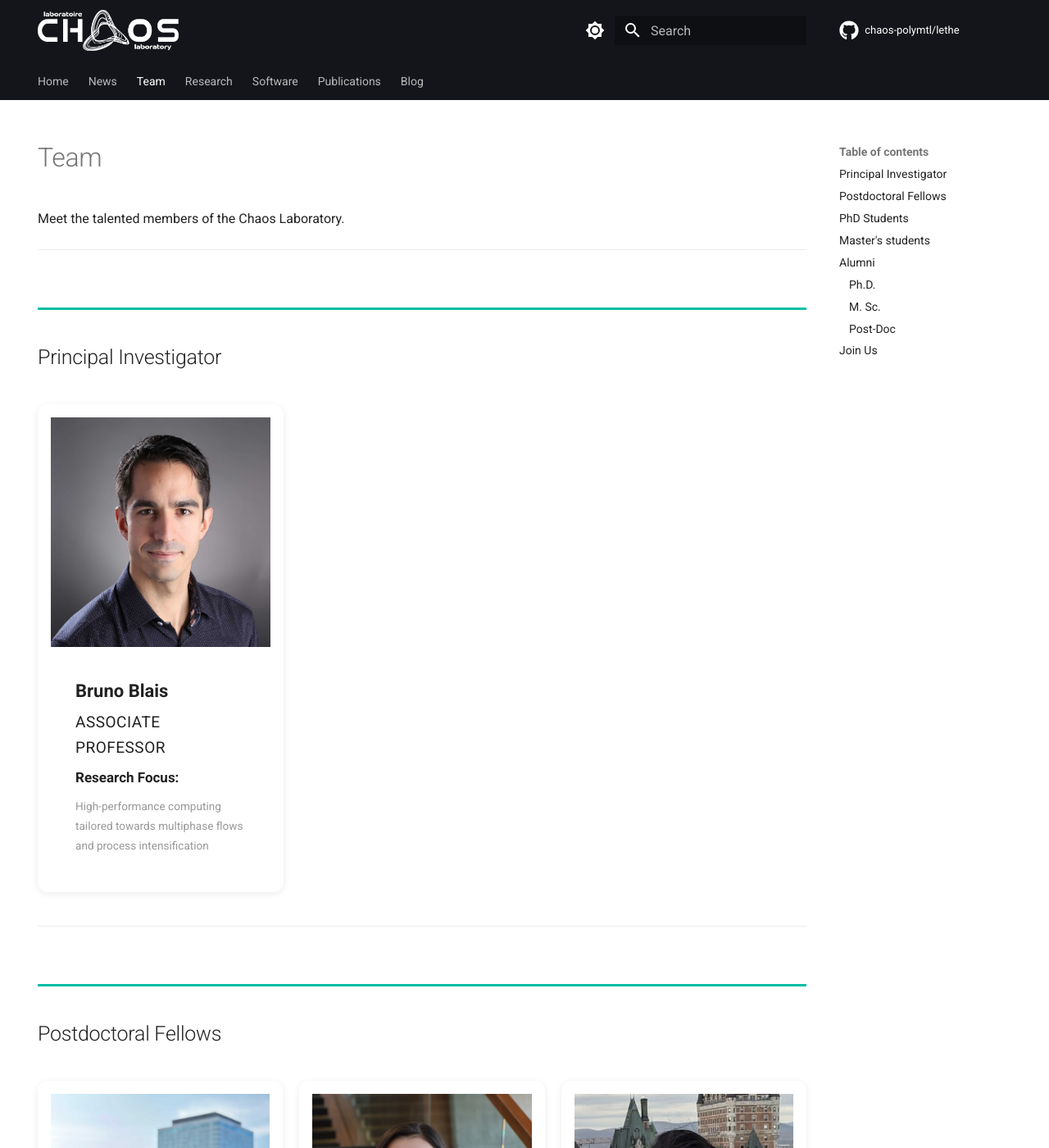
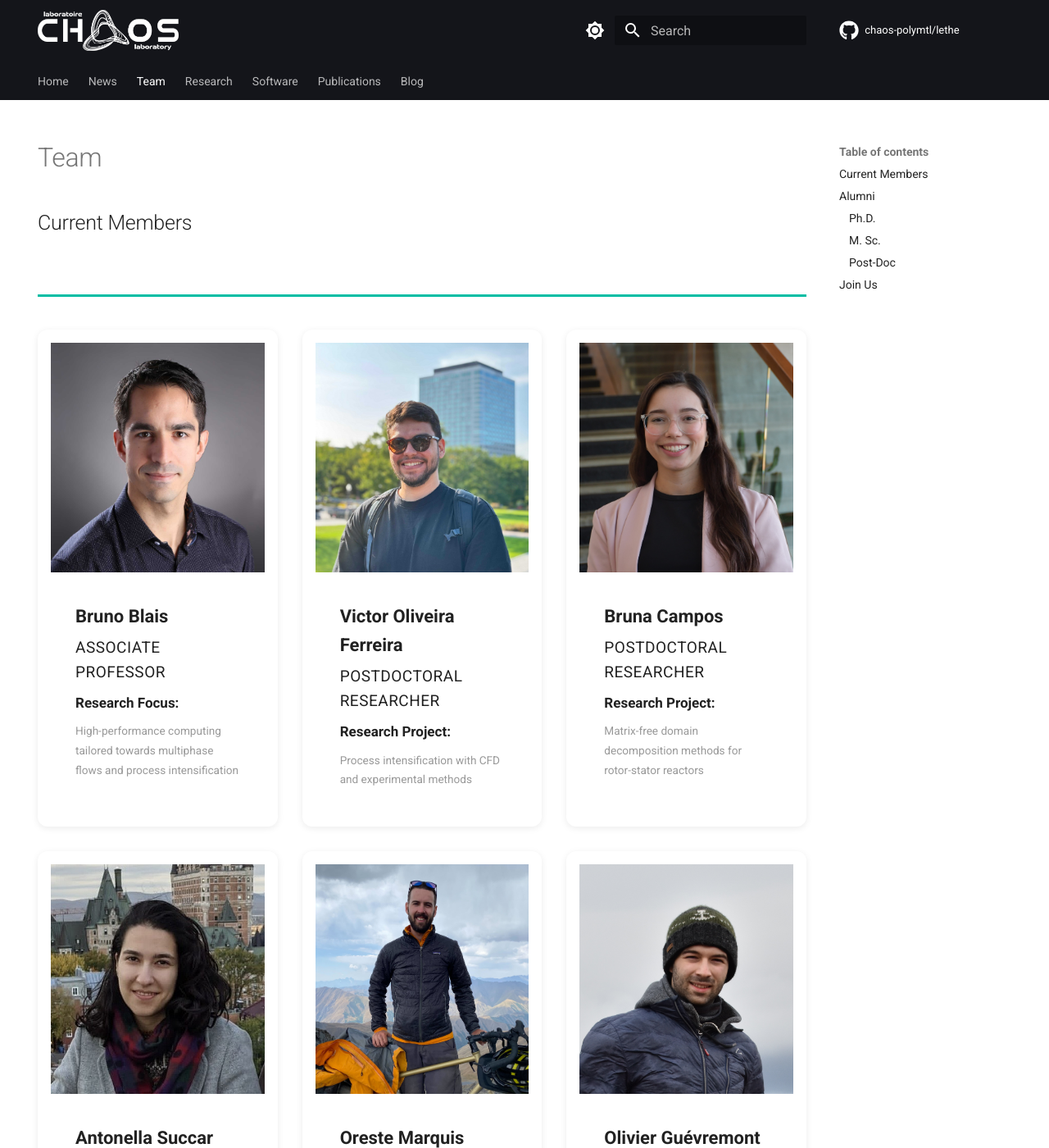
Before and after one commit to chaos-polymtl/chaos-lab, an MkDocs documentation site: the page built from docs/team.md, in a window 1280 px wide and 1400 px high. Shown: the whole window at 82% size. Built offline with MkDocs 1.6.1 and Material for MkDocs 9.7.7, drawn with Linux system fonts in a browser that asks for light colours; comment, search, counter and statistics services are not loaded; some of the changed text lies outside the part shown.

Commit message:
Make team a single entity
This makes everyone in the team equal by removing the subdivision
or categories between the team members.
Furthermore, it makes the height of each people's card uniform
so that it looks better on each line. I find that the final result is
not only more compact, but cleaner

```diff
--- a/docs/css/extra.css
+++ b/docs/css/extra.css
@@ -202,9 +202,15 @@
 }
 
 .team-grid {
+  display: grid;
+  grid-template-columns: repeat(auto-fill, minmax(260px, 1fr));
+  gap: 1.5rem;
+  align-items: stretch;   /* key: all cards same height per row */
+}
+
+.team-card {
   display: flex;
-  flex-wrap: wrap;
-  gap: 1rem;                /* smaller spacing between cards */
+  flex-direction: column;
 }
 
 .team-card {
--- a/docs/team.md
+++ b/docs/team.md
@@ -5,16 +5,12 @@ toc:
   depth: 2
 ---
 
-# Team
 
-Meet the talented members of the Chaos Laboratory.
-
----
+## Current Members
 
 <div class="team-section"></div>
 
 
-## Principal Investigator
 
 
 <div class="team-grid" markdown>
@@ -31,17 +27,8 @@ Meet the talented members of the Chaos Laboratory.
 <small>High-performance computing tailored towards multiphase flows and process intensification</small></p>
 </div>
 </div>
-</div>
-
----
-
-<div class="team-section"></div>
-
-## Postdoctoral Fellows
 
 
-
-<div class="team-grid" markdown>
 
 <div class="team-card" markdown>
 <div class="team-card-image">
@@ -82,17 +69,10 @@ Meet the talented members of the Chaos Laboratory.
 </div>
 </div>
 
-</div>
-
----
-
-<div class="team-section"></div>
 
 
-## PhD Students
 
 
-<div class="team-grid" markdown>
 
 <div class="team-card" markdown>
 <div class="team-card-image">
@@ -193,17 +173,6 @@ TODO
 </div>
 -->
 
-</div>
-
----
-
-<div class="team-section"></div>
-
-
-## Master's students
-
-
-<div class="team-grid" markdown>
 
 <div class="team-card" markdown>
 <div class="team-card-image">
@@ -253,13 +222,7 @@ TODO
 
 ---
 
-<div class="team-section">
 
-<h2><strong>Interns</strong></h2>
-
-</div>
-
-<div class="team-grid" markdown>
 
 <div class="team-card" markdown>
 <div class="team-card-image">
@@ -275,8 +238,6 @@ TODO
 </div>
 </div>
 
-
-</div>
 
 ---
 
```
